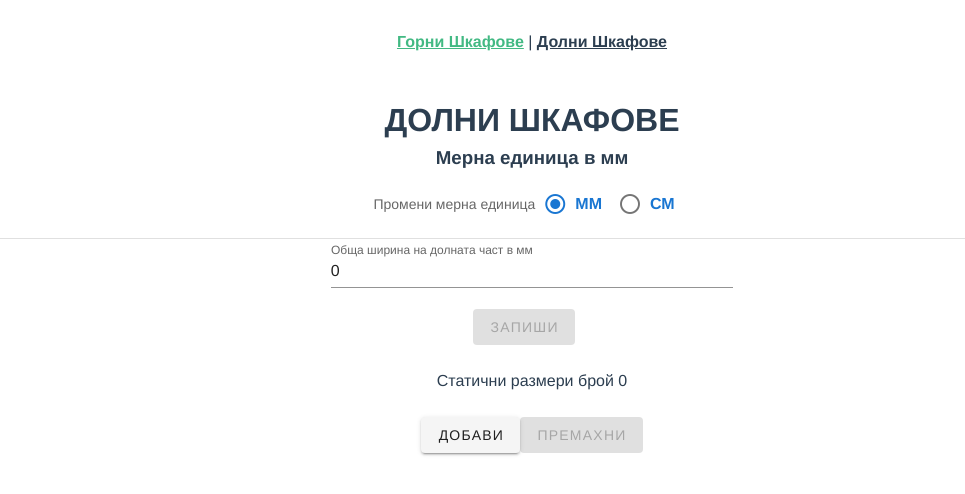
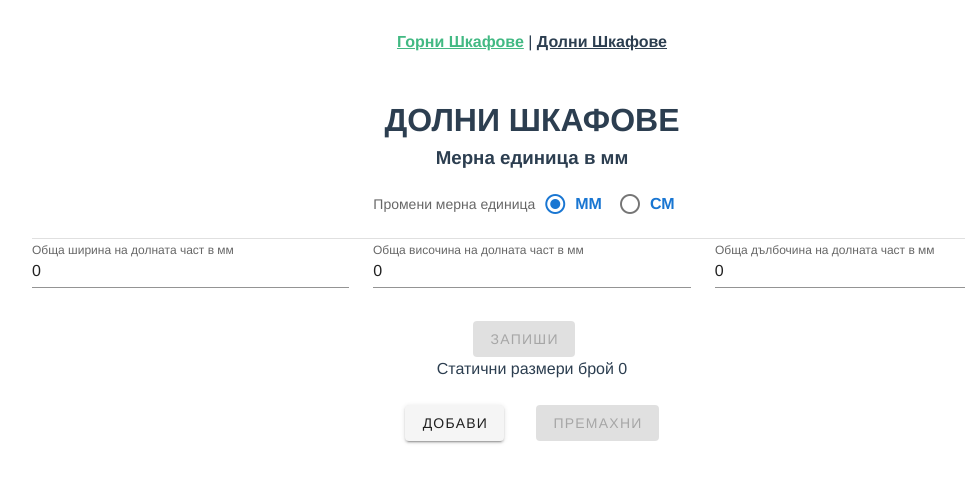
Before and after one commit to didoviktorov/wood-calculator, a Vue app: page / in a window 1280 px wide. Shown: the top 494 px of the page, without its empty margins (108-1073 px from the left). Built offline with nearby package versions, Linux system fonts and the light colour scheme.

Commit message:
height and depth added to main shelf

```diff
--- a/src/components/LowerShelf.vue
+++ b/src/components/LowerShelf.vue
@@ -1,11 +1,12 @@
 <template>
   <v-app>
     <v-content>
-      <v-container class="" fluid>
+      <v-container class="wrapper" fluid>
         <v-row align="center" justify="center">
           <v-col cols="12" sm="8" md="4">
             <div class="LowerShelf">
               <h1>{{ shelfObject.title }}</h1>
+              <!-- Metric unit region -->
               <v-row align="center" justify="center">
                 <v-col cols="12">
                   <h3>Мерна единица в {{ calculationUnit }}</h3>
@@ -36,27 +37,46 @@
           </v-col>
         </v-row>
         <v-divider />
+        <v-form v-model="validWholeShelf" class="shelf-form">
           <v-row align="center" justify="center">
+            <!-- Whole width region -->
             <v-col cols="12" sm="8" md="4">
-            <v-form v-model="validWholeWidth">
               <v-text-field
                 v-model="shelfWidth"
                 :label="'Обща ширина на долната част в ' + calculationUnit"
-                :rules="wholeWidthRules"
-                ref="wholeLength"
+                :rules="numberRules"
                 required
               ></v-text-field>
+            </v-col>
+            <!-- Whole height region -->
+            <v-col cols="12" sm="8" md="4">
+              <v-text-field
+                v-model="shelfHeight"
+                :label="'Обща височина на долната част в ' + calculationUnit"
+                :rules="numberRules"
+                required
+              ></v-text-field>
+            </v-col>
+            <!-- Whole depth region -->
+            <v-col cols="12" sm="8" md="4">
+              <v-text-field
+                v-model="shelfDepth"
+                :label="'Обща дълбочина на долната част в ' + calculationUnit"
+                :rules="numberRules"
+                required
+              ></v-text-field>
+            </v-col>
             <v-btn
-                :disabled="!validWholeWidth"
+              :disabled="!validWholeShelf"
               color="success"
               class="mr-4"
-                @click="changeTheWholeLenght"
+              @click="changeTheWholeShelfProperties"
             >
               Запиши
             </v-btn>
+          </v-row>
         </v-form>
-          </v-col>
-        </v-row>
+        <!-- Static cabinets region -->
         <v-row align="center" justify="center">
           <v-col cols="12">
             Статични размери брой {{ allStaticWidths.length }}
@@ -75,12 +95,14 @@
           <v-col cols="12">
             <v-btn
               :disabled="allStaticWidths.length == maxNumberOfStaticCabinets"
+              class="left-button"
               @click="addStaticCabintes"
             >
               добави
             </v-btn>
             <v-btn
               :disabled="allStaticWidths.length == 0"
+              class="right-button"
               @click="removeStaticcabintes"
             >
               премахни
@@ -104,8 +126,7 @@
                       ' в ' +
                       calculationUnit
                   "
-                  :rules="staticWidthRules"
-                  ref="wholeLength"
+                  :rules="numberRules"
                   required
                 ></v-text-field>
               </div>
@@ -129,9 +150,11 @@
 export default {
   name: "LowerShelf",
   data: () => ({
-    validWholeWidth: false,
+    validWholeShelf: false,
     validStaticWidth: false,
     shelfWidth: 0,
+    shelfHeight: 0,
+    shelfDepth: 0,
     allStaticWidths: [],
     maxNumberOfStaticCabinets: 5
   }),
@@ -142,22 +165,13 @@ export default {
     calculationUnit() {
       return this.$store.state.calculationUnit;
     },
-    wholeWidthRules() {
+    numberRules() {
       return [
-        v => !!v || "Общата ширина е задължителна",
-        v => !isNaN(v) || "Ширината трябва да бъде число",
+        v => !!v || "Тази стойност е задължителна",
+        v => !isNaN(v) || "Стойността трябва да бъде число",
         v =>
           Number.isInteger(Number(v)) ||
-          "Ширината трябва да бъде целочислено число"
-      ];
-    },
-    staticWidthRules() {
-      return [
-        v => !!v || "Общата ширина е задължителна",
-        v => !isNaN(v) || "Ширината трябва да бъде число",
-        v =>
-          Number.isInteger(Number(v)) ||
-          "Ширината трябва да бъде целочислено число"
+          "Стойността трябва да бъде целочислено число"
       ];
     },
     wholeWidth() {
@@ -168,10 +182,20 @@ export default {
     changeMetricUnit(unit) {
       this.$store.dispatch("cnangeMetricUnit", unit);
     },
-    changeTheWholeLenght() {
-      let formLenght = parseInt(this.shelfWidth, 10);
-      if (formLenght != this.shelfObject.width) {
-        this.$store.dispatch("changeShelfWidth", formLenght);
+    changeTheWholeShelfProperties() {
+      let formWidth = parseInt(this.shelfWidth, 10);
+      if (formWidth != this.shelfObject.width) {
+        this.$store.dispatch("changeShelfWidth", formWidth);
+      }
+
+      let formHeight = parseInt(this.shelfHeight, 10);
+      if (formHeight != this.shelfObject.height) {
+        this.$store.dispatch("changeShelfHeight", formHeight);
+      }
+
+      let formDepth = parseInt(this.shelfDepth, 10);
+      if (formDepth != this.shelfObject.depth) {
+        this.$store.dispatch("changeShelfDepth", formDepth);
       }
     },
     addStaticCabintes() {
@@ -207,13 +231,19 @@ export default {
 
     if (this.$store.state.lowerShelf.width > 0) {
       this.shelfWidth = this.$store.state.lowerShelf.width;
-      this.validWholeWidth = true;
+    }
+
+    if (this.$store.state.lowerShelf.height > 0) {
+      this.shelfHeight = this.$store.state.lowerShelf.height;
+    }
+
+    if (this.$store.state.lowerShelf.depth > 0) {
+      this.shelfDepth = this.$store.state.lowerShelf.depth;
     }
   }
 };
 </script>
 
-<!-- Add "scoped" attribute to limit CSS to this component only -->
 <style scoped>
 .flex-center {
   display: flex;
@@ -223,4 +253,13 @@ export default {
 .error-holder {
   color: red;
 }
+.wrapper {
+  max-width: 80%;
+}
+.left-button {
+  margin-right: 1rem;
+}
+.right-button {
+  margin-left: 1rem;
+}
 </style>
--- a/src/store/index.js
+++ b/src/store/index.js
@@ -12,7 +12,8 @@ export default new Vuex.Store({
       outherSides: [],
       height: 0,
       width: 0,
-      depth: 0
+      depth: 0,
+      pureWidth: 0
     },
     calculationUnit: "мм"
   },
@@ -22,6 +23,12 @@ export default new Vuex.Store({
     },
     CHANGE_SHELF_WIDTH(state, value) {
       state.lowerShelf.width = value;
+    },
+    CHANGE_SHELF_HEIGHT(state, value) {
+      state.lowerShelf.height = value;
+    },
+    CHANGE_SHELF_DEPTH(state, value) {
+      state.lowerShelf.depth = value;
     },
     ADD_STATIC_CABINET(state, value) {
       state.lowerShelf.staticCabinets.push(value);
@@ -48,6 +55,12 @@ export default new Vuex.Store({
     changeShelfWidth(store, value) {
       store.commit("CHANGE_SHELF_WIDTH", value);
     },
+    changeShelfHeight(store, value) {
+      store.commit("CHANGE_SHELF_HEIGHT", value);
+    },
+    changeShelfDepth(store, value) {
+      store.commit("CHANGE_SHELF_DEPTH", value);
+    },
     addStaticCabinet(store, value) {
       store.commit("ADD_STATIC_CABINET", value);
     },
```
Also changed, not shown: TODO.txt. Lines whose indentation alone changed are shown as unchanged.
